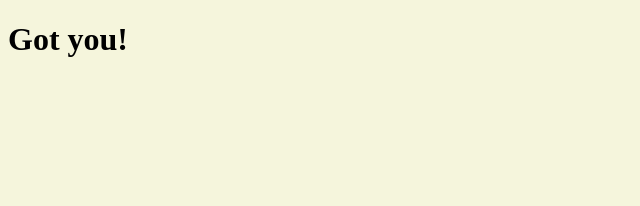
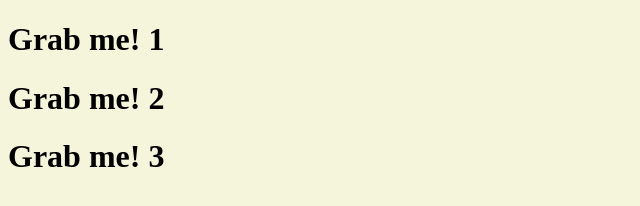
Before and after one commit to duck-ach/nico_momentum_study, a plain HTML site: page index.html in a window 1280 px wide. Shown: the whole page, without its empty margins (0-640 px from the left). Drawn offline with Linux system fonts and the light colour scheme.

Commit message:
Searching For Elements

```diff
--- a/app.js
+++ b/app.js
@@ -1,6 +1,8 @@
-const title = document.getElementById("title");
+const title = document.getElementsByClassName("hello");
 
-title.innerText = "Got you!"
+const title = document.getElementById("#hello");
+const title = document.querySelector(".hello h1");
+console.log(title);
 
-console.log(title.id);
-console.log(title.className);
+const title = document.querySelectorAll(".hello h1");
+console.log(title);
--- a/index.html
+++ b/index.html
@@ -8,7 +8,15 @@
     <title>Momentum</title>
 </head>
 <body>
-    <h1 class="helllllo!!!!!" id="title">Grab me!</h1>
+    <div class="hello">
+        <h1>Grab me! 1</h1>
+        </div>
+    <div class="hello">
+        <h1>Grab me! 2</h1>
+        </div>
+    <div class="hello">
+        <h1>Grab me! 3</h1>
+        </div>
     <script src="app.js" /></script>
 </body>
 </html>
```
